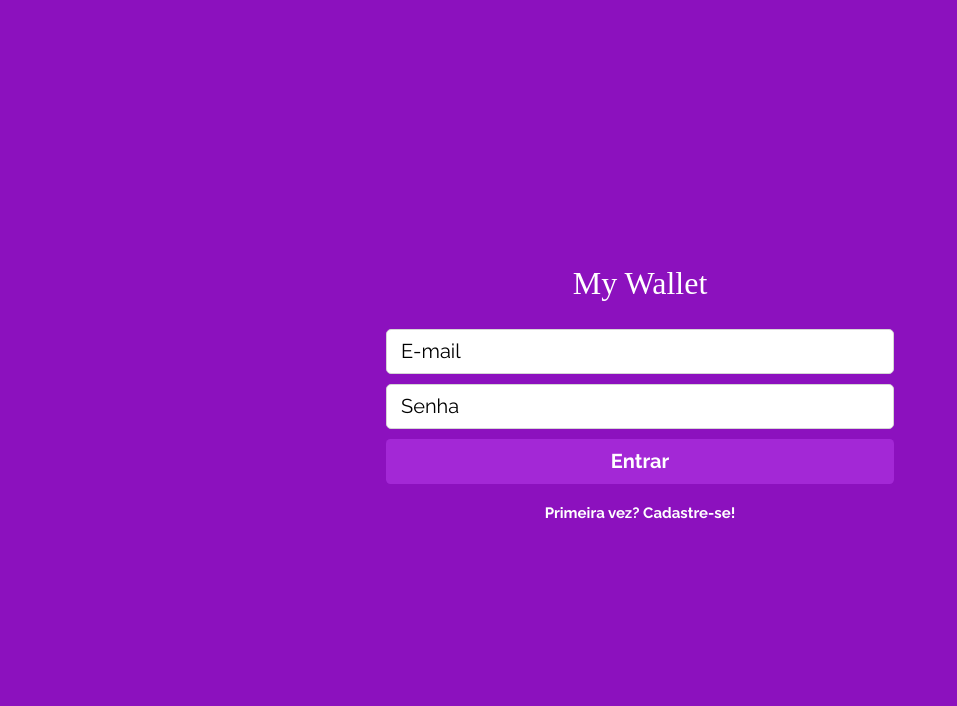
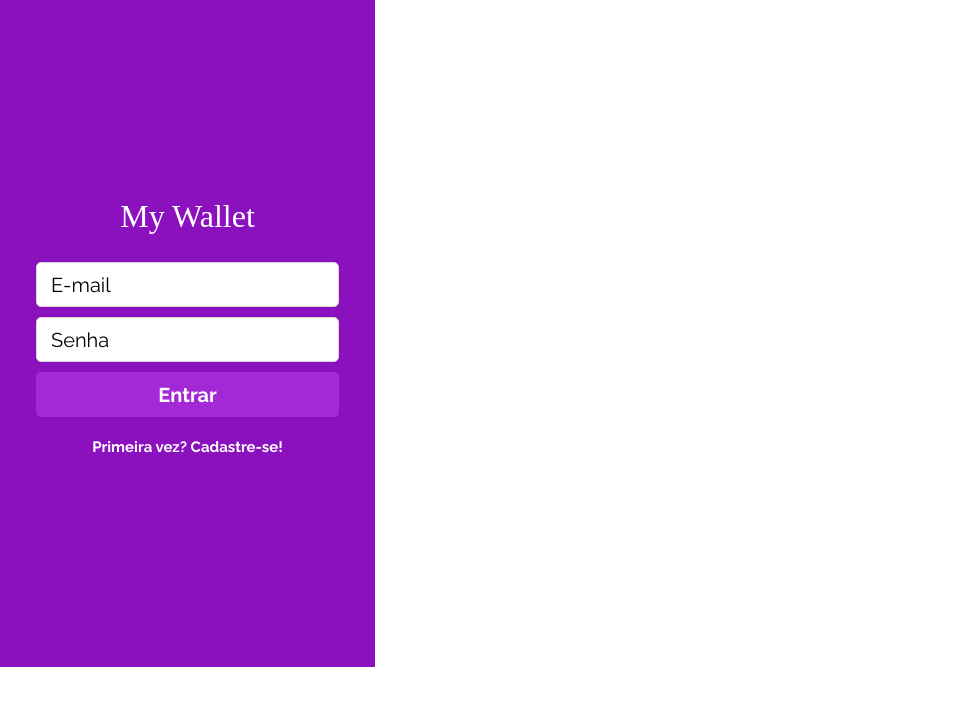
Before and after one commit to rafaelarissa/mywallet-front-end, a React (Create React App) app: page / in a window 1280 px wide. Shown: the top 706 px of the page, without its empty margins (0-957 px from the left). Built offline with nearby package versions, Linux system fonts and the light colour scheme; a web font is replaced by a local one.

Commit message:
feat: layout home

```diff
--- a/src/App.js
+++ b/src/App.js
@@ -2,6 +2,7 @@ import { BrowserRouter, Routes, Route } from "react-router-dom";
 import { useState } from "react";
 import LoginPage from "./components/LoginPage";
 import SignUpPage from "./components/SignUpPage";
+import HomePage from "./components/HomePage";
 // import TokenContext from "./contexts/TokenContext";
 // import UserContext from "./contexts/UserContext";
 
@@ -27,10 +28,9 @@ export default function App() {
                  <BrowserRouter>
                       <Routes>
                            <Route path="/" element={<LoginPage />} />
-                           <Route path="/cadastro" element={<SignUpPage />} />
-                           {/* <Route path="/habitos" element={<HabitsPage />} />
-                           <Route path="/hoje" element={<TodayPage />} />
-                           <Route path="/historico" element={<HistoryPage />} /> */}
+                           <Route path="/sign-up" element={<SignUpPage />} />
+                           <Route path="/home" element={<HomePage />} />
+
                       </Routes>
                  </BrowserRouter>
      //        </UserContext.Provider>
--- /dev/null
+++ b/src/components/HomePage/index.js
@@ -0,0 +1,20 @@
+import { Container } from "../HomePage/style";
+
+function HomePage(){
+  return (
+    <Container>
+      <h1>Olá, Fulano</h1>
+      <main>
+        Não há registros de <br/>
+        entrada ou saída
+      </main>
+      <div class="container-new-transaction">
+        <div>Nova Entrada</div>
+        <div>Nova Saída</div>
+      </div>
+    </Container>
+  );
+
+}
+
+export default HomePage;
--- /dev/null
+++ b/src/components/HomePage/style.js
@@ -0,0 +1,47 @@
+import styled from "styled-components";
+
+const Container = styled.div`
+  width: 100%;
+  height: 100%;
+  padding: 25px;
+  display: flex;
+  flex-direction: column;
+  background-color: #8C11BE;
+
+  h1{
+    font-size: 26px;
+    font-weight: bold;
+    padding-bottom: 25px;
+    color: #FFFFFF;
+  }
+
+  main{
+    width: 326px;
+    height: 446px;
+    background-color: #ffffff;
+    border-radius: 5px;
+    display: flex;
+    justify-content: center;
+    align-items: center;
+    color: #868686;
+  }
+
+  .container-new-transaction{
+    display: flex;
+    gap: 15px;
+    padding-top: 13px;
+    div{
+      font-size: 17px;
+      color: #FFFFFF;
+      font-weight: bold;
+      width: 155px;
+      height: 114px;
+      background-color: #A328D6;
+      border-radius: 5px;
+    }
+  }
+`;
+
+export {
+  Container
+}
--- a/src/components/LoginPage/index.js
+++ b/src/components/LoginPage/index.js
@@ -52,7 +52,7 @@ function LoginPage() {
                          Entrar
                     </Button>
                </form>
-               <StyledLink to="/cadastro">Primeira vez? Cadastre-se!</StyledLink>
+               <StyledLink to="/sign-up">Primeira vez? Cadastre-se!</StyledLink>
           </Container>
      );
 }
--- a/src/components/LoginPage/style.js
+++ b/src/components/LoginPage/style.js
@@ -2,8 +2,8 @@ import { Link } from "react-router-dom";
 import styled from "styled-components";
 
 const Container = styled.div`
-  min-height: 100vh;
   width: 100%;
+  height: 100%;
   padding: 36px;
   display: flex;
   justify-content: center;
--- a/src/components/SignUpPage/style.js
+++ b/src/components/SignUpPage/style.js
@@ -2,8 +2,8 @@ import { Link } from "react-router-dom";
 import styled from "styled-components";
 
 const Container = styled.div`
-  min-height: 100vh;
   width: 100%;
+  height: 100%;
   padding: 36px;
   display: flex;
   justify-content: center;
--- a/src/styles/style.css
+++ b/src/styles/style.css
@@ -8,4 +8,8 @@
 body {
      font-family: 'Raleway', sans-serif;
      font-size: 20px;
+     width: 375px;
+     height: 667px;
+     display: flex;
+     justify-content: center;
 }
```
